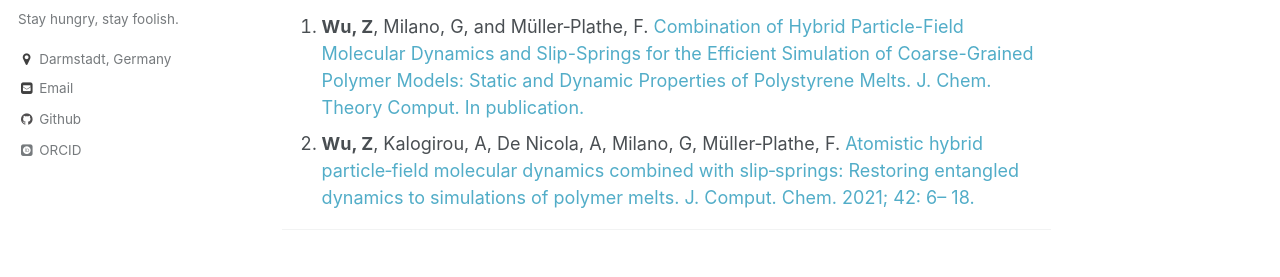
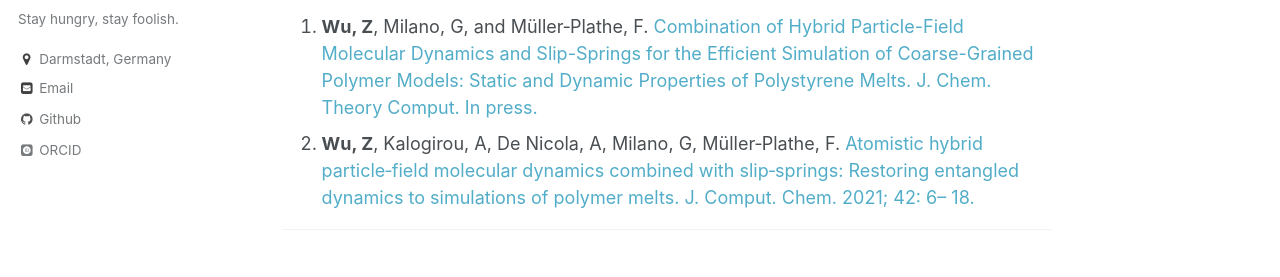
Before and after one commit to Chenghao-Wu/Chenghao-Wu.github.io, a Jekyll site: the page built from _pages/about.md, in a window 1280 px wide and 900 px high, scrolled down 631 px. Shown: the part 244-521 px from the top of the window. Built offline with Jekyll 4.4.1, drawn with Linux system fonts in a browser that asks for light colours; some web fonts are replaced.

Commit message:
update 20

```diff
--- a/_pages/about.md
+++ b/_pages/about.md
@@ -28,7 +28,7 @@ Education:
 
 Publications:
 ------
-1. **Wu, Z**, Milano, G, and Müller‐Plathe, F. [Combination of Hybrid Particle-Field Molecular Dynamics and Slip-Springs for the Efficient Simulation of Coarse-Grained Polymer Models: Static and Dynamic Properties of Polystyrene Melts. J. Chem. Theory Comput. In publication.](https://pubs.acs.org/doi/10.1021/acs.jctc.0c00954)
+1. **Wu, Z**, Milano, G, and Müller‐Plathe, F. [Combination of Hybrid Particle-Field Molecular Dynamics and Slip-Springs for the Efficient Simulation of Coarse-Grained Polymer Models: Static and Dynamic Properties of Polystyrene Melts. J. Chem. Theory Comput. In press.](https://pubs.acs.org/doi/10.1021/acs.jctc.0c00954)
 2. **Wu, Z**, Kalogirou, A, De Nicola, A, Milano, G, Müller‐Plathe, F. [Atomistic hybrid particle‐field molecular dynamics combined with slip‐springs: Restoring entangled dynamics to simulations of polymer melts. J. Comput. Chem. 2021; 42: 6– 18.](https://onlinelibrary.wiley.com/doi/10.1002/jcc.26428)
 
 ---
```
